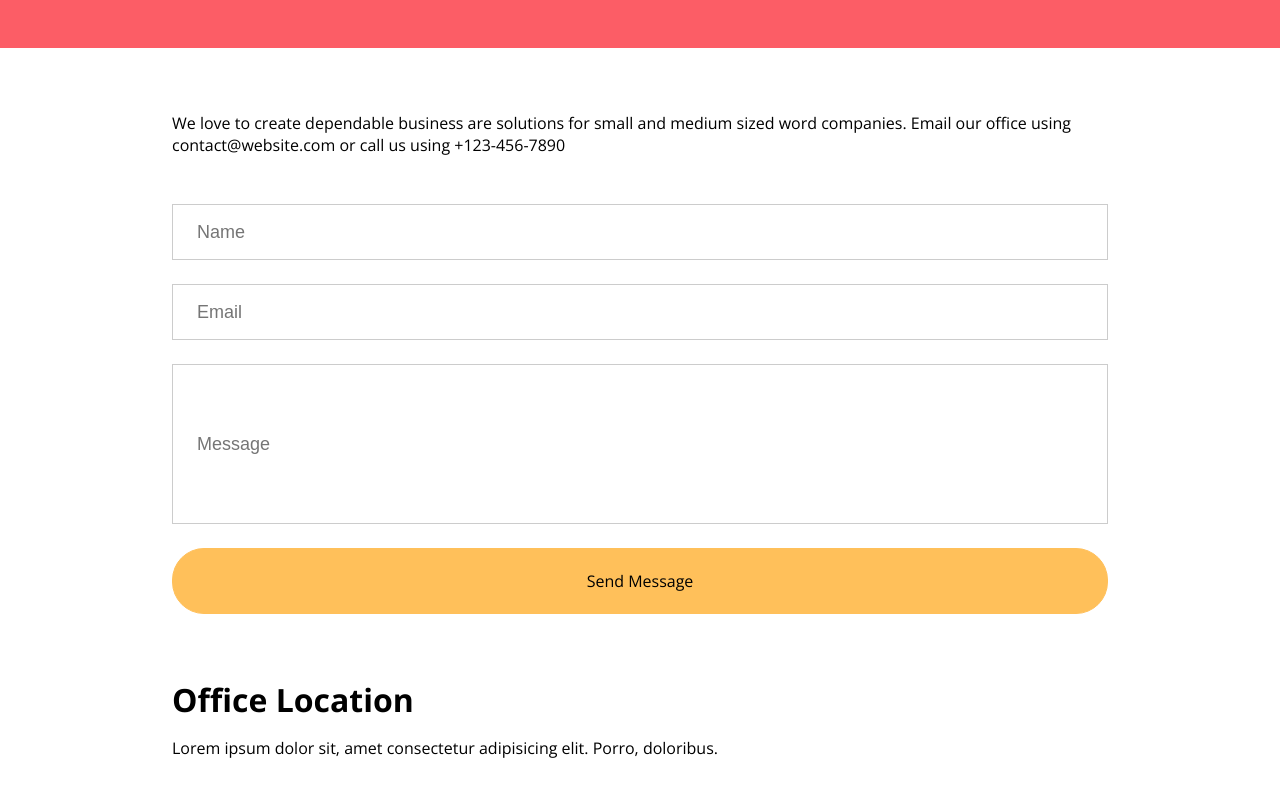
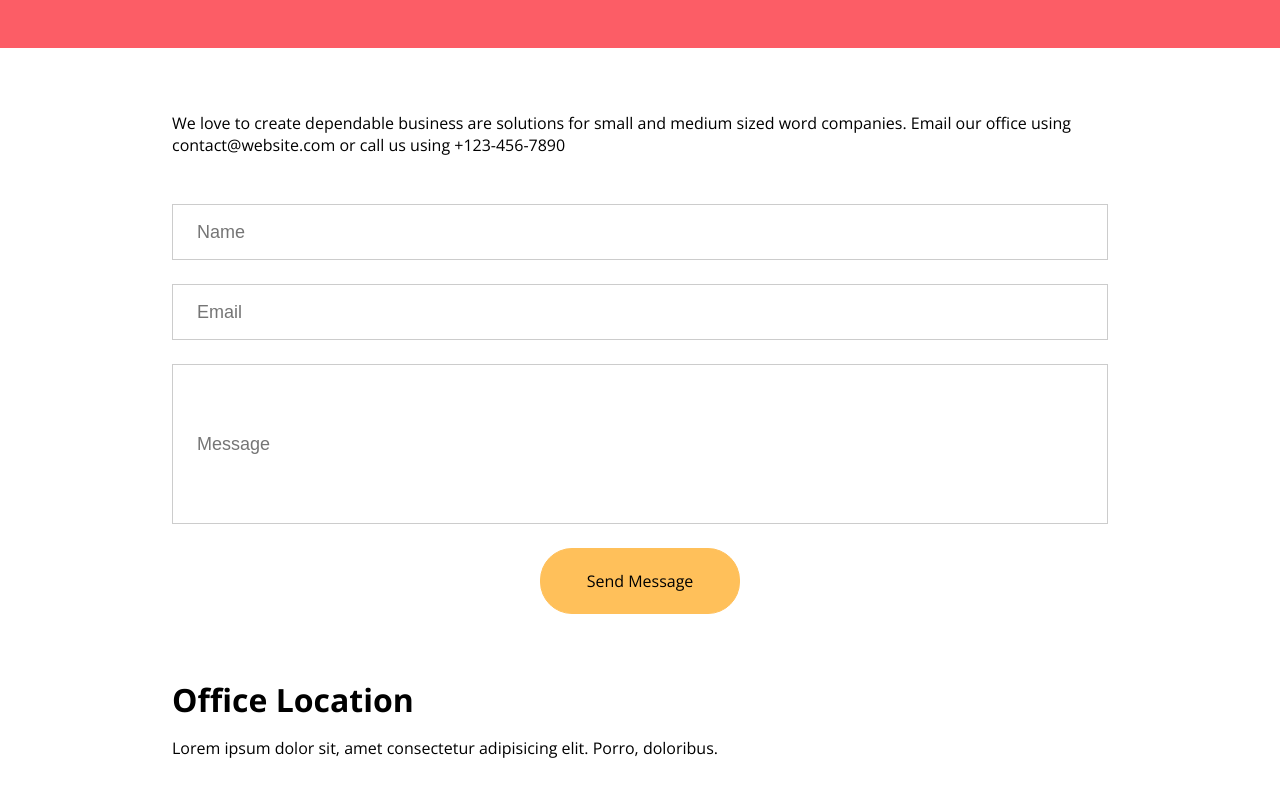
Before and after one commit to afaiyaz006/frontend-course, a plain HTML site: page tutor-website/contact.html in a window 1280 px wide. Shown: the part 202-998 px from the top of the page. Drawn offline with nearby package versions, Linux system fonts and the light colour scheme; grey boxes are pictures that could not be loaded.

Commit message:
upated button width

```diff
--- a/tutor-website/styles.css
+++ b/tutor-website/styles.css
@@ -520,6 +520,10 @@ body {
 .contact-form p {
   margin-bottom: 3rem;
 }
+.contact .btn {
+  margin: 0 auto;
+  width: 200px;
+}
 /*office location*/
 .office-location {
   display: block;
```
